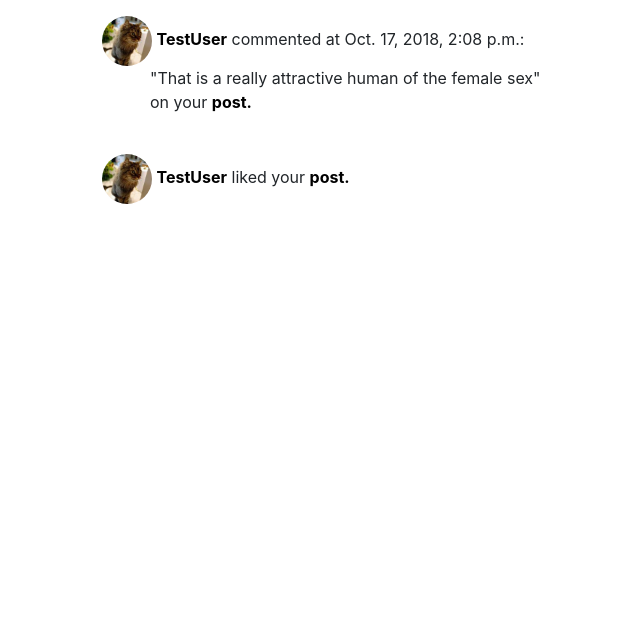
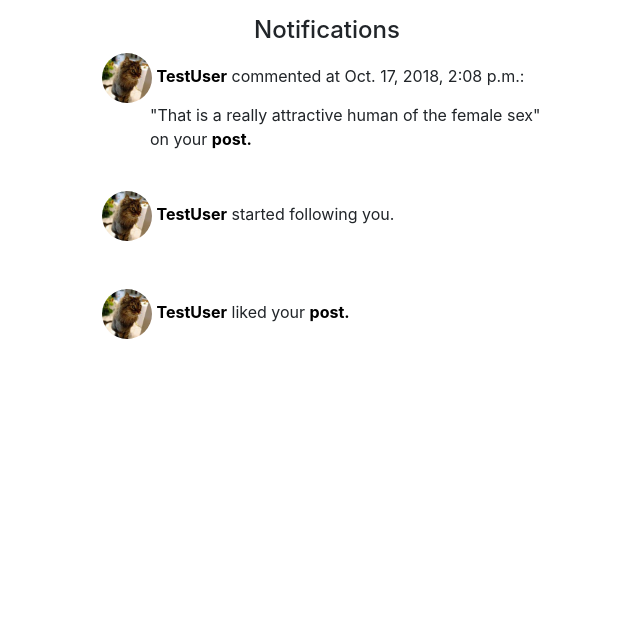
Before and after one commit to peterzernia/petsygram, a Django app: page /notifications/ in a window 1280 px wide. Shown: the part 76-703 px from the top of the page, without its empty margins (313-953 px from the left). Run offline with Django 3.2, Linux system fonts and the light colour scheme; a user stored in the database is signed in; data comes from the database, SQL or seed files in the repository; both versions use the stored data as it was after the commit; some libraries are stand-ins or nearby versions.

Commit message:
added follow notifications to notifications.html

```diff
--- a/photo_blog/models.py
+++ b/photo_blog/models.py
@@ -71,7 +71,8 @@ class Notification(models.Model):
 @receiver(post_save, sender=Comment)
 def auto_create_comment_notification(sender, instance, created, **kwargs):
     if created:
-        Notification.objects.create(post=instance.post, comment=instance, date_posted=instance.date_posted)
+        if instance.author != instance.post.author:
+            Notification.objects.create(post=instance.post, comment=instance, date_posted=instance.date_posted)
 
 
 @receiver(m2m_changed, sender=Post.likes.through)
@@ -85,12 +86,10 @@ def auto_create_like_notification(sender, instance, action, pk_set, **kwargs):
 
 
 @receiver(m2m_changed, sender=Profile.followers.through)
-def auto_create_like_notification(sender, instance, action, pk_set, **kwargs):
+def auto_create_follow_notification(sender, instance, action, pk_set, **kwargs):
     if action == "post_add":
         Notification.objects.create(profile=instance, user=instance.followers.through.objects.last().user, followed=True)
-        print('notification made')
     if action == "post_remove":
         for num in pk_set:
             pk = num
-        print('notification deleted')
         Notification.objects.filter(user_id=pk, profile=instance).delete()
--- a/photo_blog/templates/photo_blog/notifications.html
+++ b/photo_blog/templates/photo_blog/notifications.html
@@ -1,10 +1,12 @@
 {% extends "photo_blog/base.html" %}
 {% block content %}
 
+<center>
+  <h4>Notifications</h4>
+</center>
 <div class="content">
 {% for notification in object_list reversed %}
   {% if notification.comment %}
-    {% if notification.post.author == user %}
     <div class="media-body">
       <div class="article-metadata">
         <img class='rounded-circle article-img'src="{{ notification.comment.author.profile.image.url }}" height="50" width="50">
@@ -18,9 +20,7 @@
         </br>
       </div>
     </div>
-    {% endif %}
   {% elif notification.liked %}
-    {% if notification.post.author == user %}
     {% if notification.user != user %}
       <div class="media-body">
         <div class="article-metadata">
@@ -34,6 +34,18 @@
         </div>
       </div>
     {% endif %}
+  {% elif notification.followed %}
+    {% if notification.user != user %}
+      <div class="media-body">
+        <div class="article-metadata">
+          <img class='rounded-circle article-img'src="{{ notification.user.profile.image.url }}" height="50" width="50">
+          <a class="black-link" href="{% url 'photo_blog-profile' notification.user.username %}">{{ notification.user }}</a>
+          started following you.
+          </br>
+          </br>
+          </br>
+        </div>
+      </div>
     {% endif %}
   {% endif %}
 {% endfor %}
--- a/photo_blog/views.py
+++ b/photo_blog/views.py
@@ -178,3 +178,10 @@ class ViewLikes(LoginRequiredMixin, ListView):
 class ViewNotifications(LoginRequiredMixin, ListView):
     model = Notification
     template_name = 'photo_blog/notifications.html'
+
+    def get_queryset(self):
+        object_list = Notification.objects.filter(
+        Q(profile_id=self.request.user.id) |
+        ~Q(user=self.request.user)
+        )
+        return object_list
```
Also changed, not shown: db.sqlite3. Lines whose indentation alone changed are shown as unchanged.
